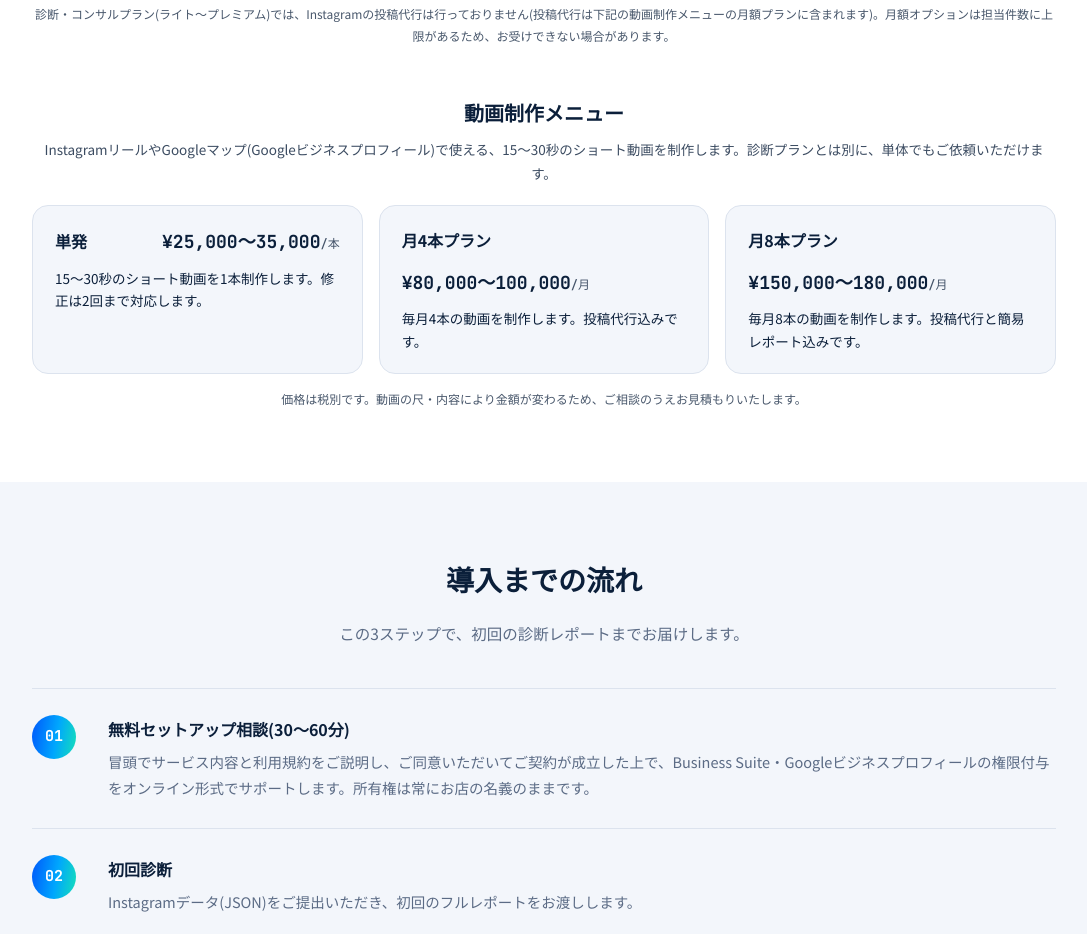
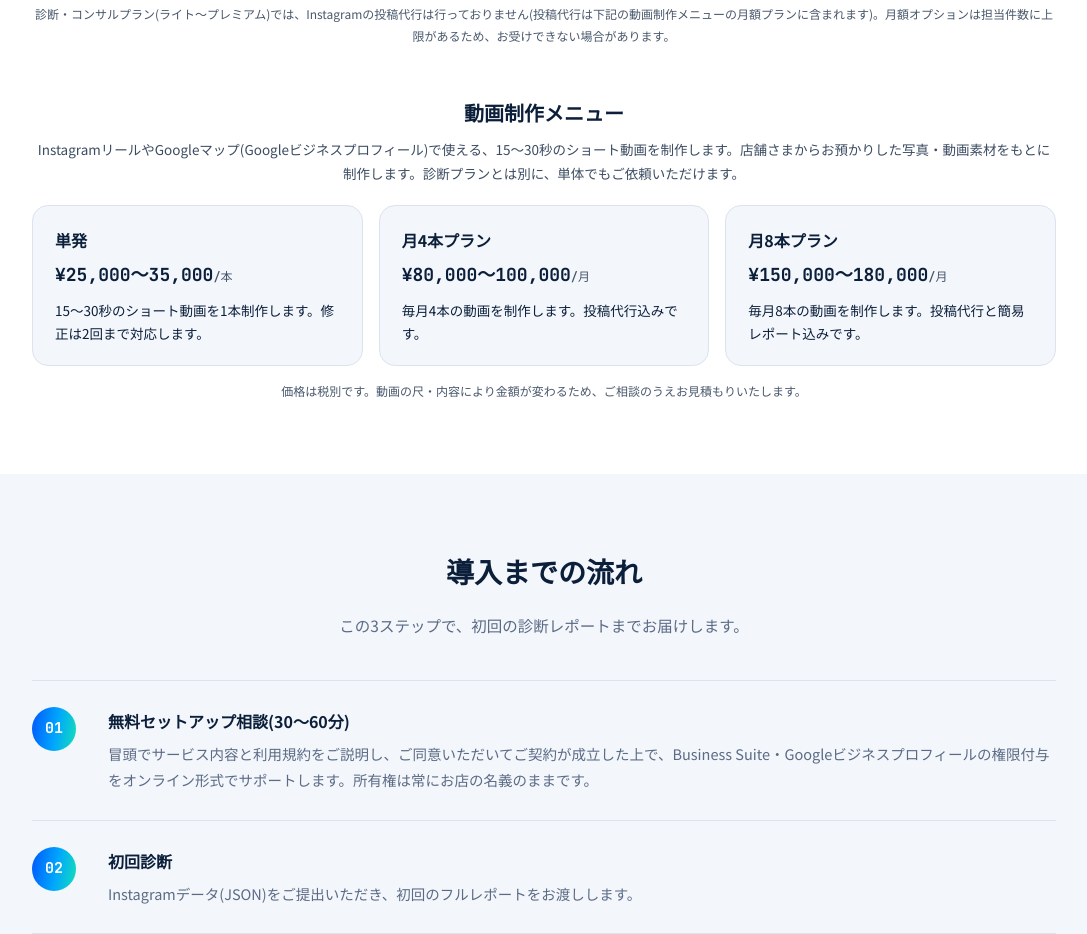
Before and after one commit to gn-kamakura/gn-kamakura.github.io, a plain HTML site: page michishirube/index.html in a window 1280 px wide. Shown: the part 5097-6031 px from the top of the page, without its empty margins (96-1183 px from the left). Drawn offline with Linux system fonts and the light colour scheme.

Commit message:
LP: 動画制作カードの価格レイアウトを縦積みに統一、素材お預かりの旨を追記
Co-Authored-By: Claude Sonnet 5.5 <noreply@anthropic.com>
Claude-Session: https://claude.ai/code/session_01BWWWf5REsrrfhD17LFGLDV

```diff
--- a/michishirube/index.html
+++ b/michishirube/index.html
@@ -162,6 +162,7 @@
   .options .options-sub{ text-align:center; font-size:13.5px; opacity:.8; margin:0 0 20px; }
   .option-grid{ display:grid; grid-template-columns:repeat(2,1fr); gap:16px; }
 .video-grid{ display:grid; grid-template-columns:repeat(3,1fr); gap:16px; }
+.video-grid .option-head{ flex-direction:column; align-items:flex-start; gap:4px; }
   .option-card{ border:1px solid var(--line); border-radius:16px; padding:20px 22px; background:var(--paper); display:flex; flex-direction:column; gap:8px; }
   .option-head{ display:flex; justify-content:space-between; align-items:baseline; gap:12px; flex-wrap:wrap; }
   .option-name{ font-weight:900; font-size:16px; }
@@ -521,7 +522,7 @@
       </div>
       <div class="options video-menu" id="video-menu">
         <h3>動画制作メニュー</h3>
-        <p class="options-sub">InstagramリールやGoogleマップ(Googleビジネスプロフィール)で使える、15〜30秒のショート動画を制作します。診断プランとは別に、単体でもご依頼いただけます。</p>
+        <p class="options-sub">InstagramリールやGoogleマップ(Googleビジネスプロフィール)で使える、15〜30秒のショート動画を制作します。店舗さまからお預かりした写真・動画素材をもとに制作します。診断プランとは別に、単体でもご依頼いただけます。</p>
         <div class="video-grid">
           <div class="option-card">
             <div class="option-head"><span class="option-name">単発</span><span class="option-price">¥25,000〜35,000<span>/本</span></span></div>
```
